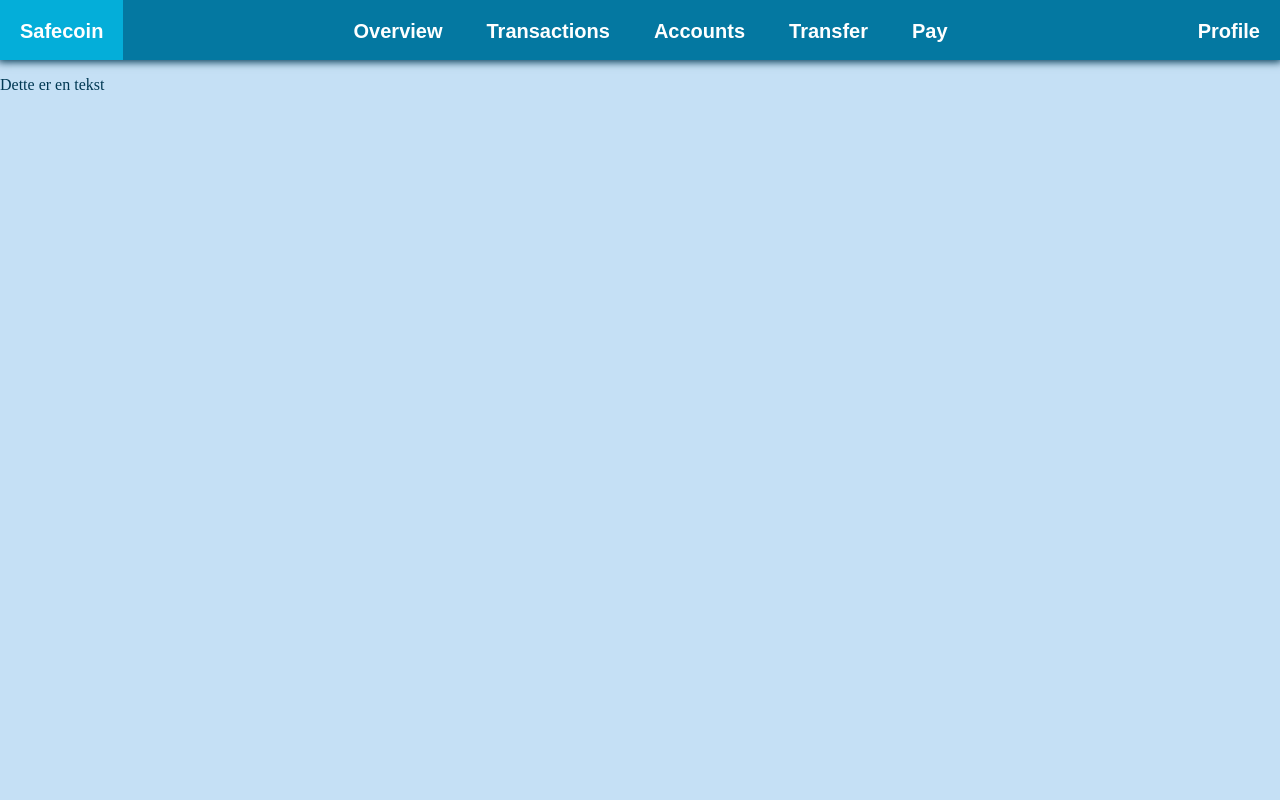
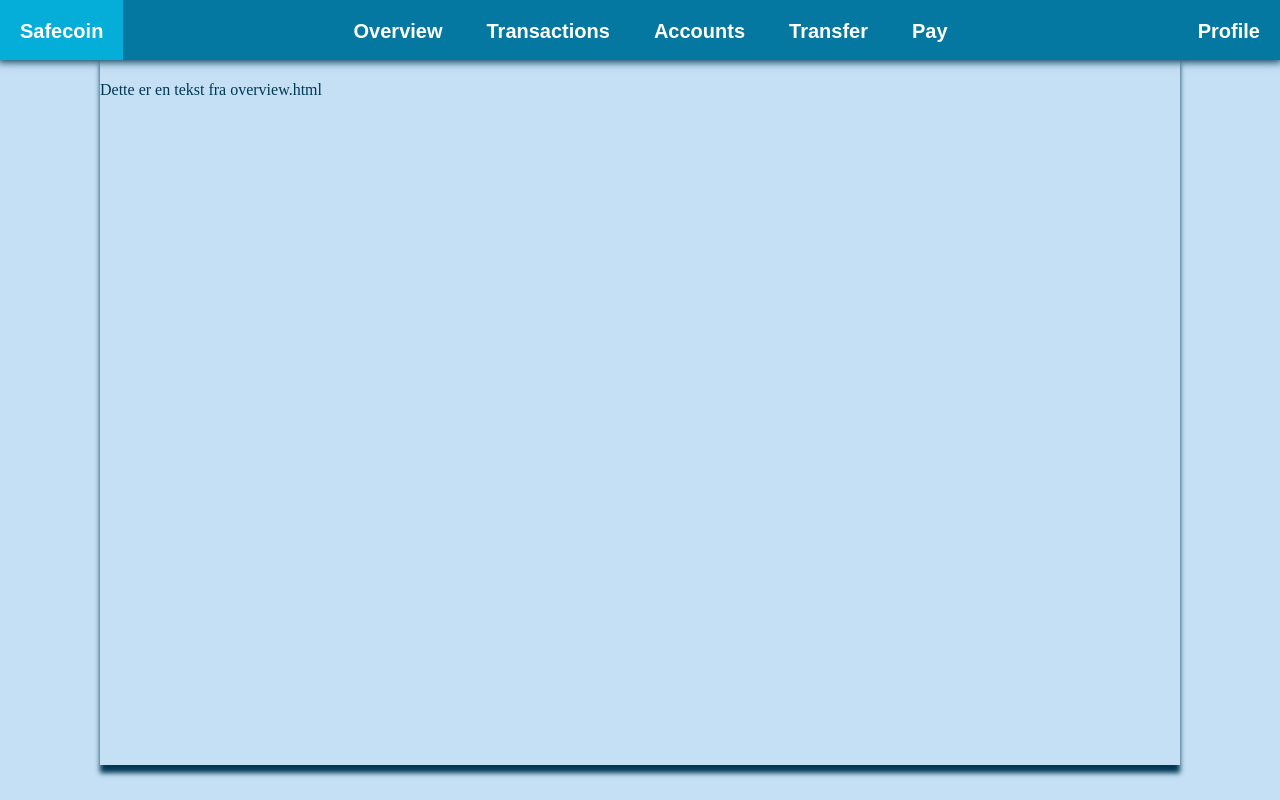
Before and after one commit to Levang/dat250-prosjekt, a Flask app: page /overview in a window 1280 px wide. Run offline with Flask 2, Linux system fonts and the light colour scheme.

Commit message:
endret litt på margin for importerte ting

```diff
--- a/src/safecoin/static/css/stylesheet.css
+++ b/src/safecoin/static/css/stylesheet.css
@@ -34,6 +34,10 @@ body {
     box-shadow: 0px 0px 8px 2px;
 }
 
+.shadowSides {
+    box-shadow: 0px 8px 5px 0px
+}
+
 .pages{
     padding: none;
     border: none;
@@ -57,5 +61,22 @@ body {
 
 .profile{
     text-align: right;
-    color:red;
 }
+
+.imported{
+    background-color: none;
+    min-height: 700px;
+    margin-top: -5px;
+    margin-left: 100px;
+    margin-right: 100px;
+    padding-top: 10px;
+
+}
+
+@media (min-width:850px) {
+    .imported{
+        margin-left: none;
+        margin-right: none;
+    }
+
+}
--- a/src/safecoin/templates/base.html
+++ b/src/safecoin/templates/base.html
@@ -20,11 +20,12 @@
             <button type="button">Pay</button>
         </div>
         <div class="profile">
+            <!-- her fjernes teksten og bilde legges til -->
             <button type="button">Profile</button>
         </div>
     </div>
 </body>
-
+<div class="imported shadowSides">
     {% block body %}{% endblock %}
-
+</div>
 </html>
--- a/src/safecoin/templates/overview.html
+++ b/src/safecoin/templates/overview.html
@@ -6,6 +6,6 @@
 
 {% block body %}
 
-<p>Dette er en tekst</p>
+<p>Dette er en tekst fra overview.html</p>
 
 {% endblock %}
```
